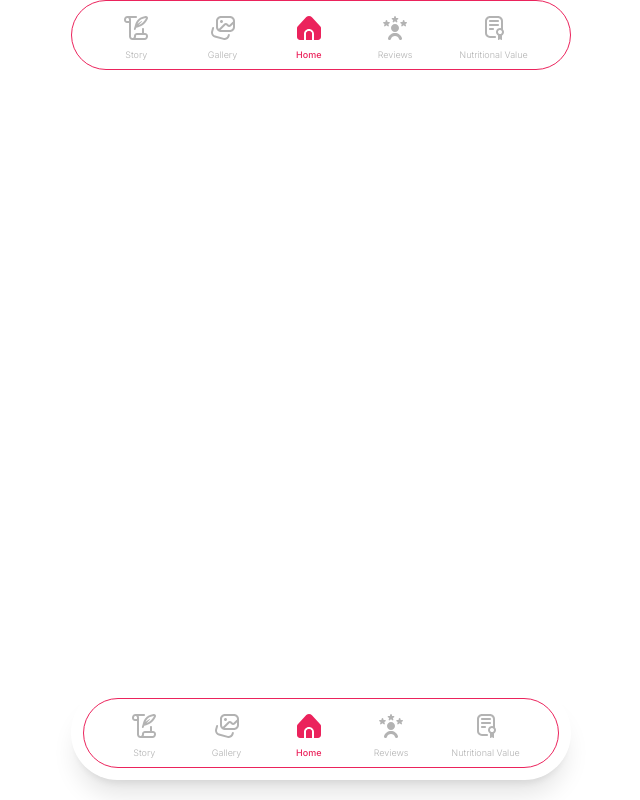
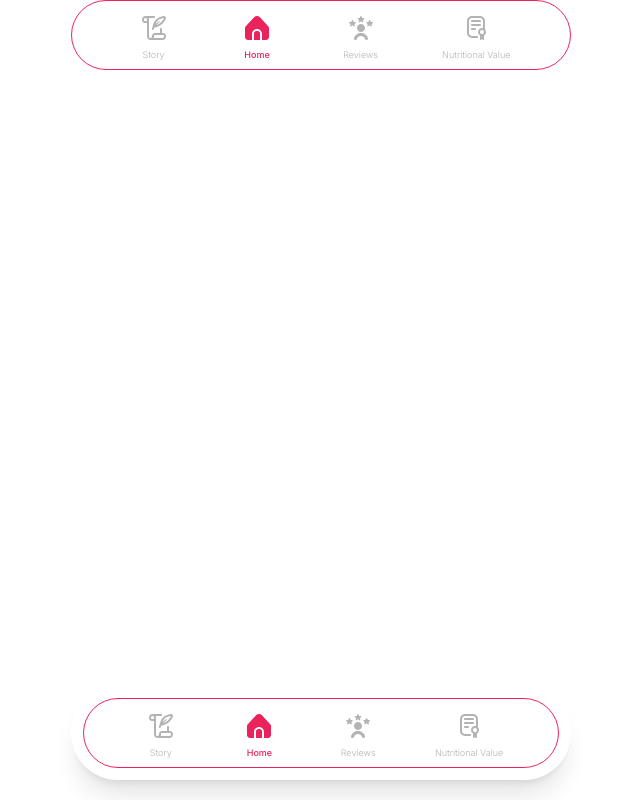
Before and after one commit to ImmanuvelAppikorn/cocktail_portfolio, a Next.js app: page /components/navigation_bar in a window 1280 px wide. Shown: the whole page, without its empty margins (319-959 px from the left). Built offline with nearby package versions, Linux system fonts and the light colour scheme.

Commit message:
navigation updated

```diff
--- a/app/components/navigation_bar/page.tsx
+++ b/app/components/navigation_bar/page.tsx
@@ -28,13 +28,13 @@ const NavigationBar: React.FC = () => {
       active: "/navigation-bar/active/story.svg",
       href: NavRouter.CRIMSON,
     },
-    {
-      id: "gallery",
-      label: "Gallery",
-      icon: "/navigation-bar/default/gallery.svg",
-      active: "/navigation-bar/active/gallery.svg",
-      href: NavRouter.GALLERY,
-    },
+    // {
+    //   id: "gallery",
+    //   label: "Gallery",
+    //   icon: "/navigation-bar/default/gallery.svg",
+    //   active: "/navigation-bar/active/gallery.svg",
+    //   href: NavRouter.GALLERY,
+    // },
     {
       id: "home",
       label: "Home",
@@ -93,8 +93,8 @@ const NavigationBar: React.FC = () => {
                 isActive
                   ? "text-[#EB235C] font-medium"
                   : item.id === "home"
-                  ? "text-[#80808099] font-medium text-[10.24px]"
-                  : "text-[#80808099] font-light"
+                    ? "text-[#80808099] font-medium text-[10.24px]"
+                    : "text-[#80808099] font-light"
               }`}
             >
               {item.label}
```
